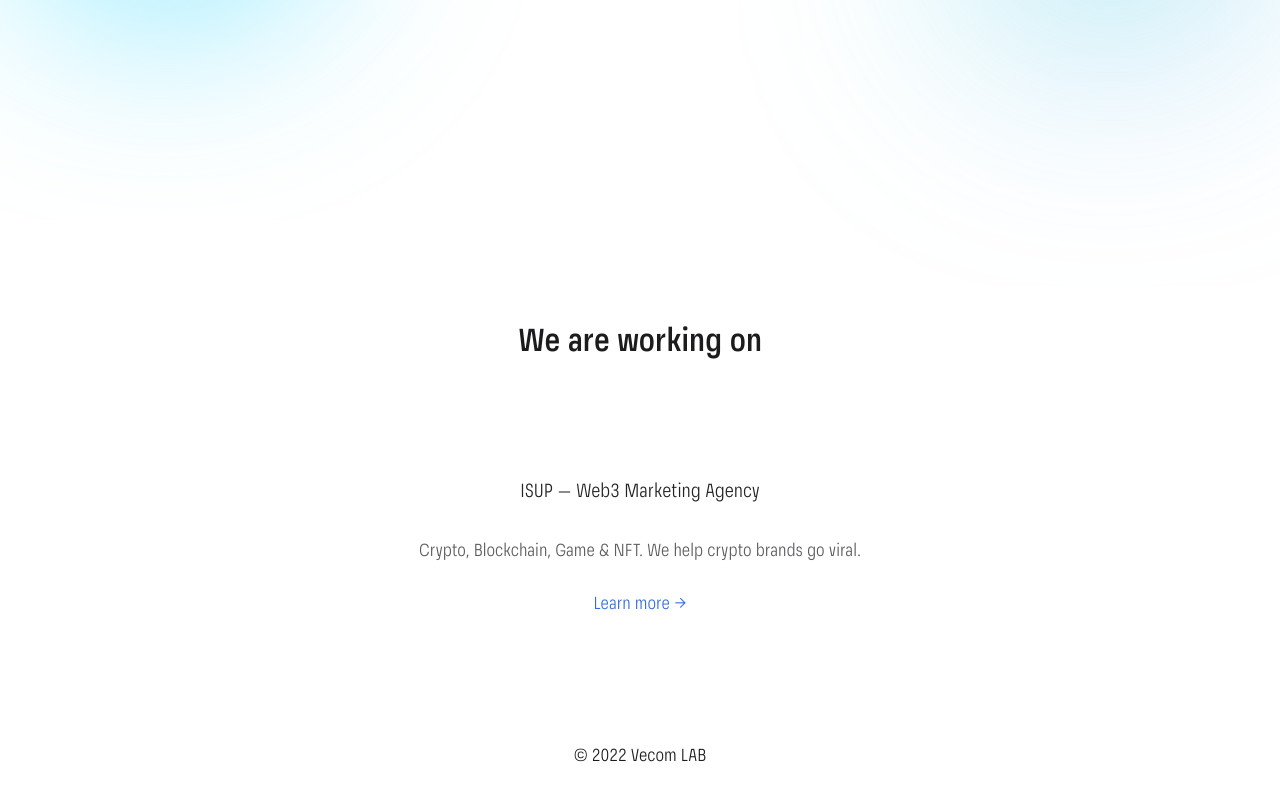
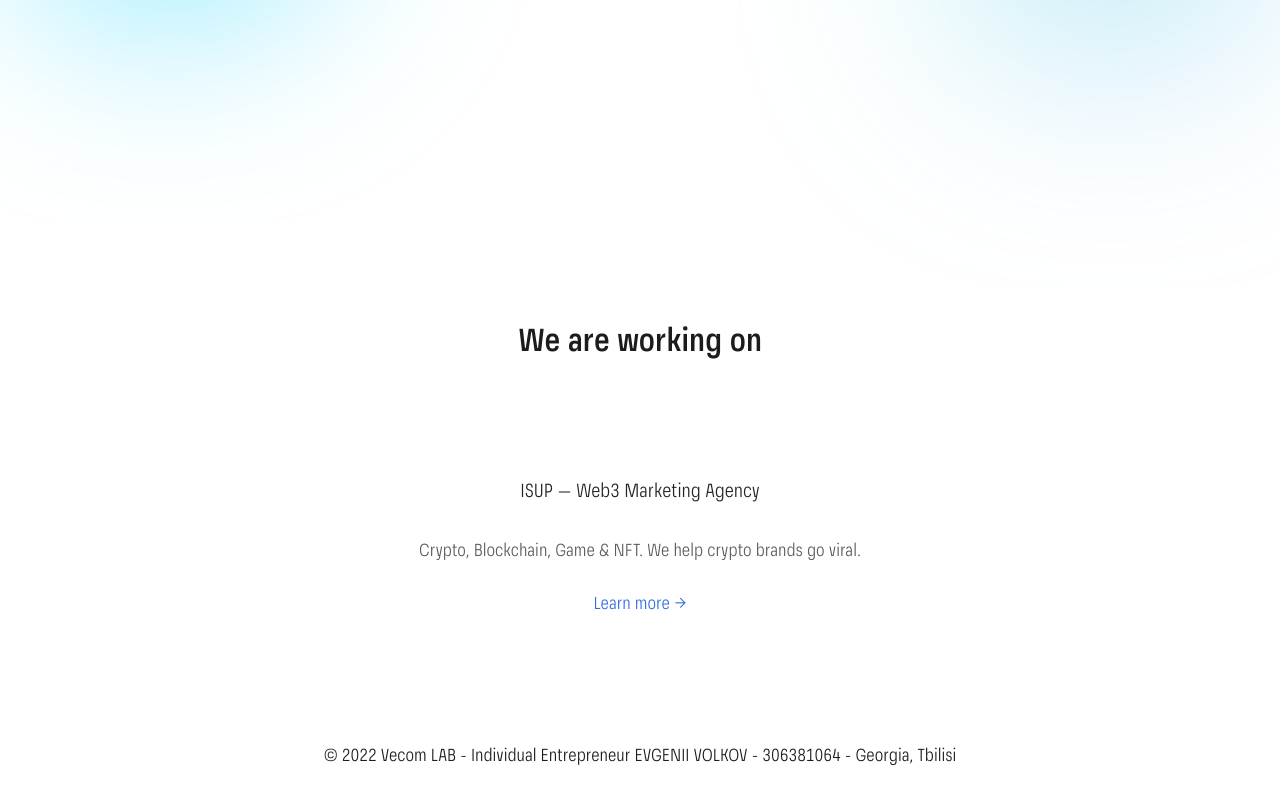
Before and after one commit to vecomhub/vecomlab.github.io, a plain HTML site: page index.html in a window 1280 px wide. Shown: the part 514-1314 px from the top of the page. Drawn offline with Linux system fonts and the light colour scheme.

Commit message:
Update index.html

```diff
--- a/index.html
+++ b/index.html
@@ -131,7 +131,7 @@
         <div class="media-container-row align-center mbr-white">
             <div class="col-12">
                 <p class="mbr-text mb-0 mbr-fonts-style display-4">
-                    © 2022 Vecom LAB</p>
+                    © 2022 Vecom LAB - Individual Entrepreneur EVGENII VOLKOV - 306381064 - Georgia, Tbilisi</p>
             </div>
         </div>
     </div>
```
